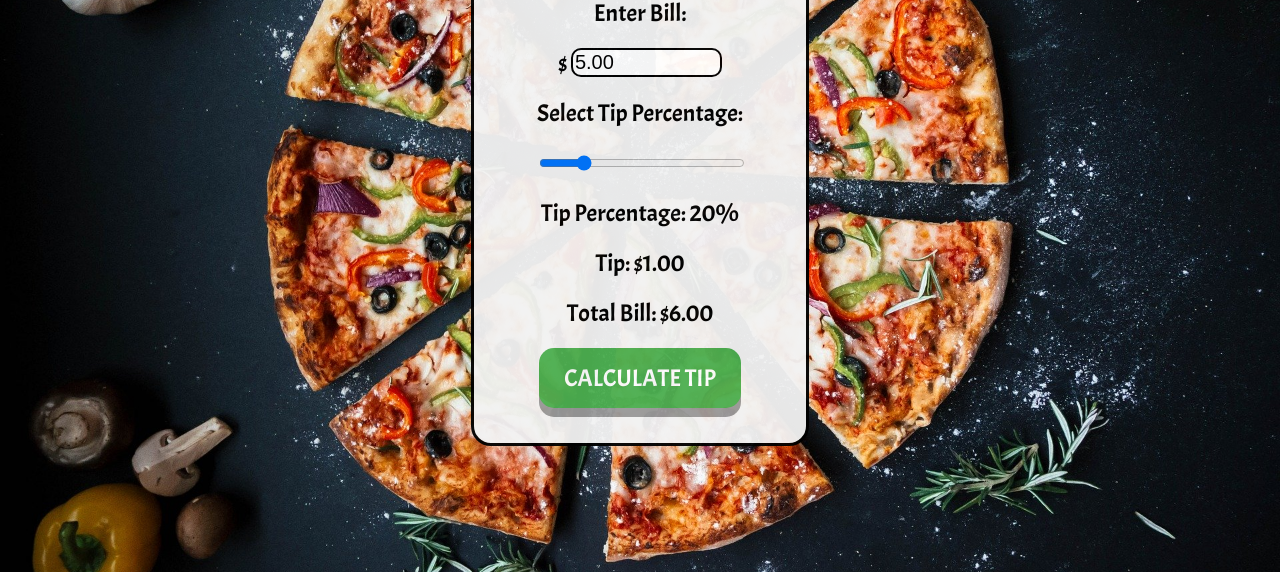
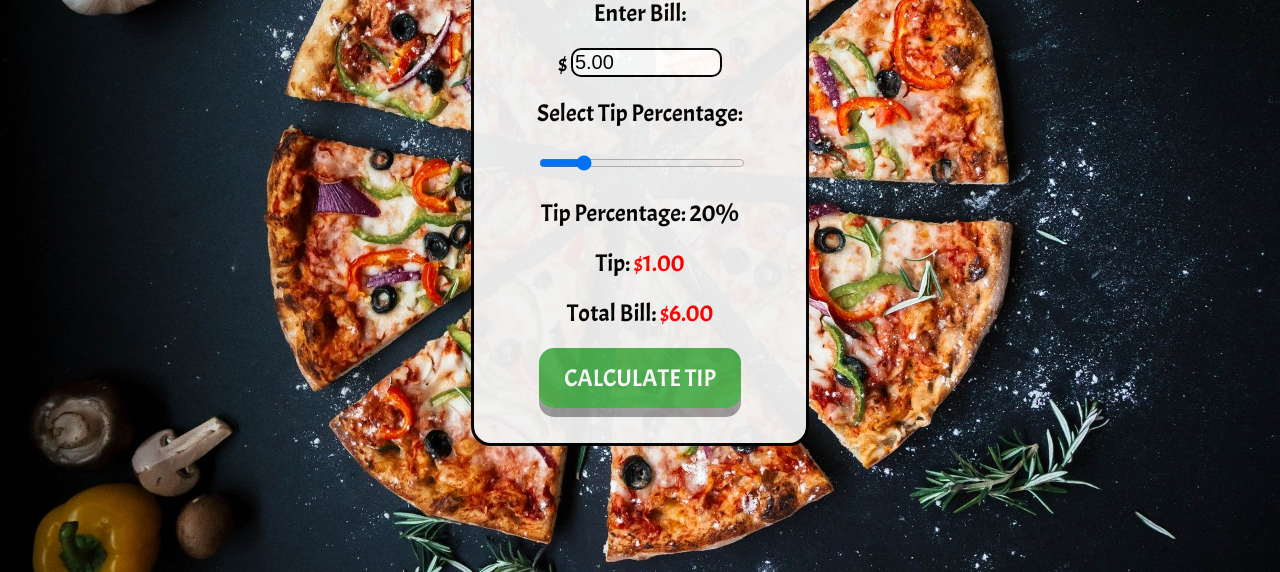
Before and after one commit to nmccooey/easy-tip-calculator, a plain HTML site: page index.html in a window 1280 px wide. Both pictures are taken after typing "5" into the empty fields and a click on the button "CALCULATE TIP". Shown: the part 228-800 px from the top of the page. Drawn offline with Linux system fonts and the light colour scheme.

Commit message:
Added red span around tip and total.

```diff
--- a/scripts/tip.js
+++ b/scripts/tip.js
@@ -35,8 +35,8 @@ calcTipButton.addEventListener("click", function() {
             clickSound.src = "/sounds/click.mp3";
             clickSound.play();
 
-            tipDiv.innerHTML = `Tip: ${addCommas(tip)}`;
-            totalBillDiv.innerHTML = `Total Bill: ${addCommas(total)}`;
+            tipDiv.innerHTML = `Tip: <span class="red">${addCommas(tip)}</span>`;
+            totalBillDiv.innerHTML = `Total Bill: <span class="red">${addCommas(total)}</span>`;
 
         } else {
             return;
@@ -46,8 +46,8 @@ calcTipButton.addEventListener("click", function() {
         clickSound.src = "/sounds/click.mp3";
         clickSound.play();
 
-        tipDiv.innerHTML = `Tip: ${addCommas(tip)}`;
-        totalBillDiv.innerHTML = `Total Bill: ${addCommas(total)}`;
+        tipDiv.innerHTML = `Tip: <span class="red">${addCommas(tip)}</span>`;
+        totalBillDiv.innerHTML = `Total Bill: <span class="red">${addCommas(total)}</span>`;
     }
 });
 
--- a/stylesheets/styles.css
+++ b/stylesheets/styles.css
@@ -111,3 +111,7 @@ header h1 {
     margin: 0px;
     text-transform: uppercase;
 }
+
+.red {
+    color: red;
+}
```
